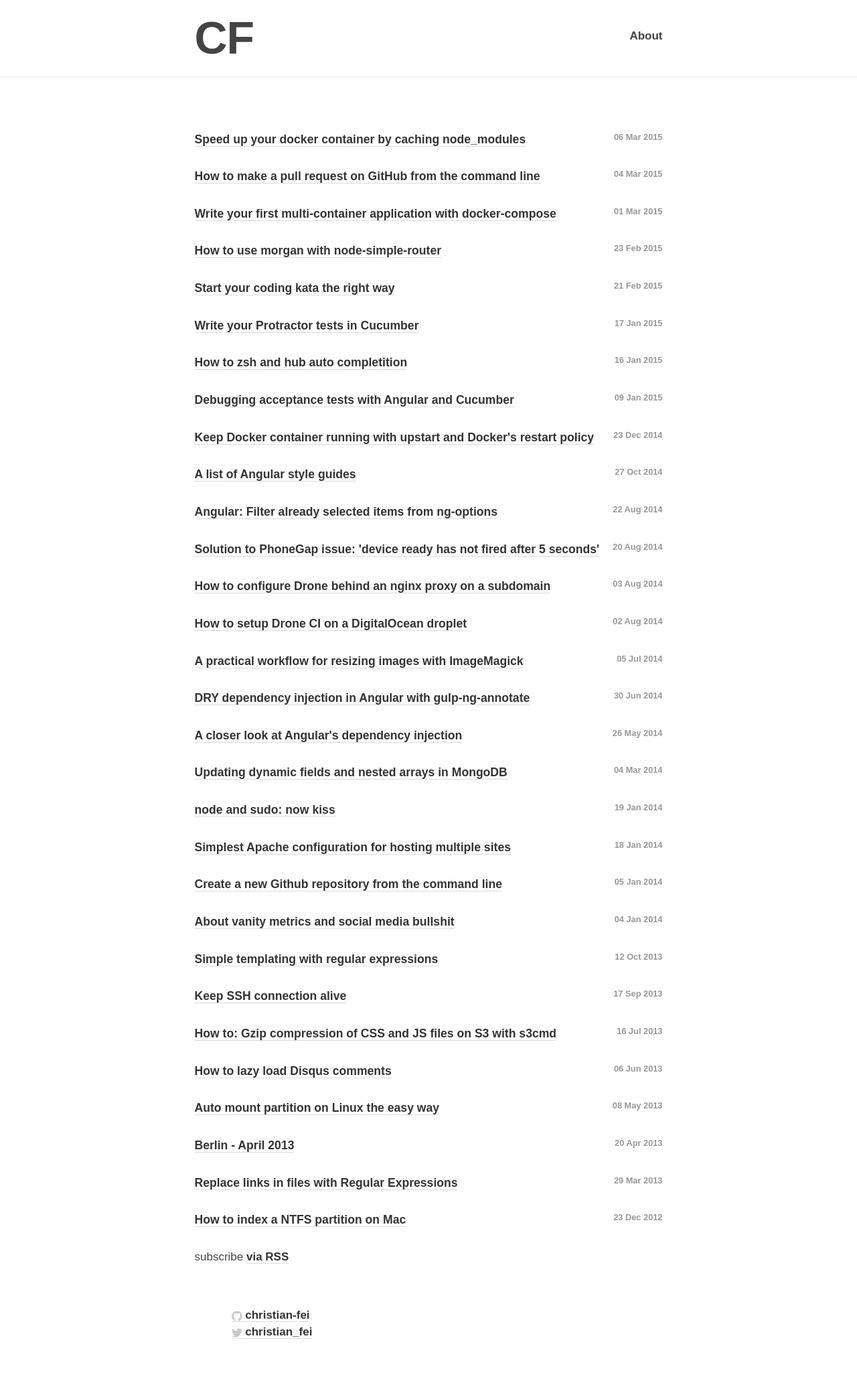
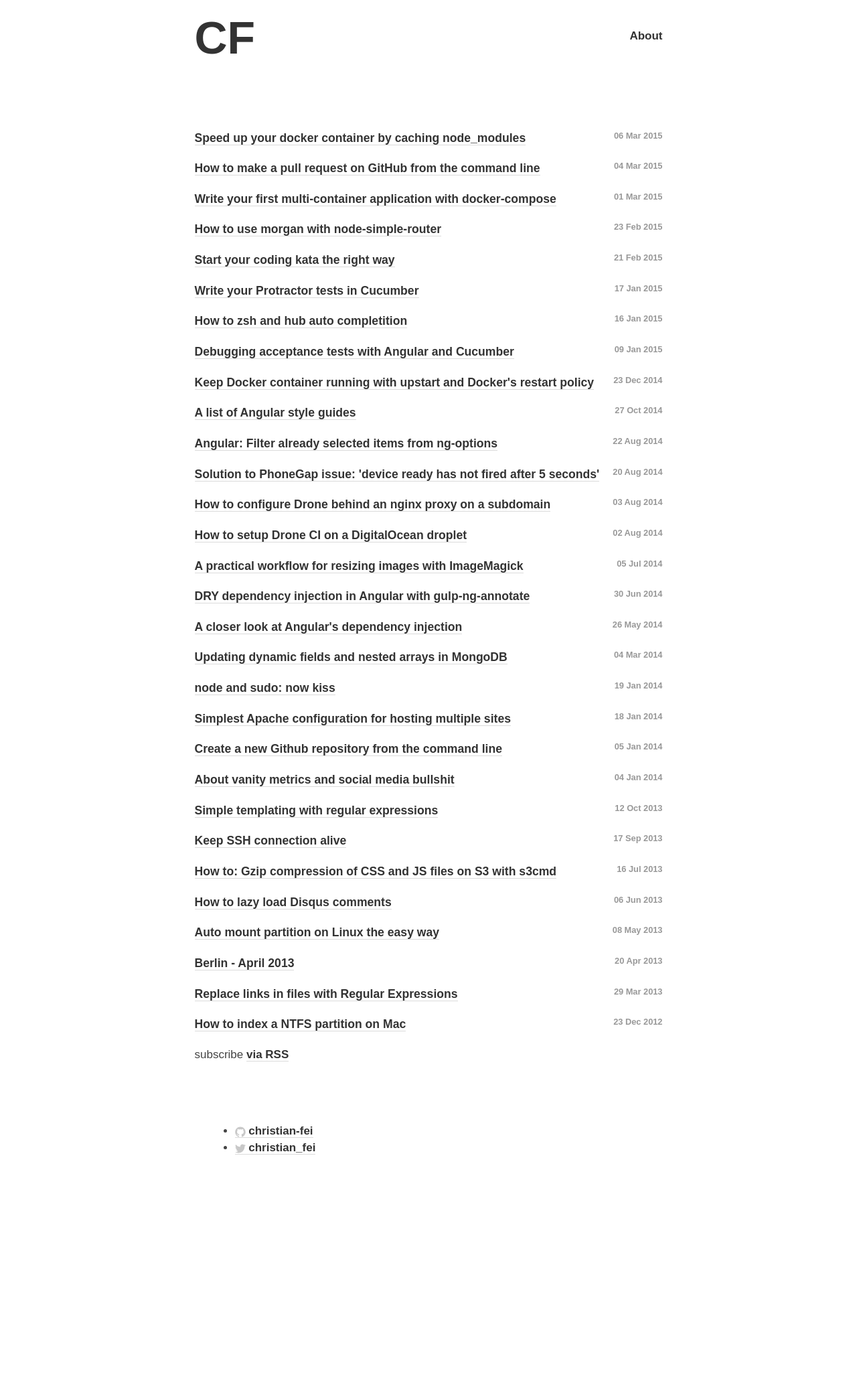
Before and after one commit to christian-fei/christian-fei.github.io-pandoc, a Jekyll site: the page built from index.html, in a window 1280 px wide. Shown: the whole page at 67% size. Built offline with Jekyll 4.4.1, drawn with Linux system fonts in a browser that asks for light colours; Markdown is read by kramdown in place of the engine named in the settings; after the commit the page ends 1737 px from its top, so only the background shows below that.

Commit message:
cleaned up css

```diff
--- a/_sass/_layout.scss
+++ b/_sass/_layout.scss
@@ -3,24 +3,17 @@
  */
 .site-header {
   padding: 1rem 0;
-  border-bottom: 2px solid lighten(invert($background-color), 95%);
-
-  &, * {
-    color: $text-color !important;
-  }
 
   a {
     border-bottom: none;
   }
 
-  // Positioning context for the mobile navigation icon
   position: relative;
 }
 
 
 .site-title {
   display: inline-block;
-  letter-spacing: -1px;
   margin-bottom: 0;
   margin-top: 0;
   float: left;
@@ -34,20 +27,10 @@
     display: none;
   }
 
-  .page-link {
-    color: $text-color;
-
-    // Gaps between nav items, but not on the first one
-    &:not(:first-child) {
-      margin-left: 20px;
-    }
-  }
-
   @include media-query($on-palm) {
     position: absolute;
     top: 9px;
     right: 30px;
-    background-color: $background-color;
     border: 1px solid $grey-color-light;
     border-radius: 5px;
     text-align: right;
@@ -89,84 +72,14 @@
 }
 
 
-
-
 .home-row {
   margin: 5rem auto;
 }
 
 
-
-
-/**
- * Site footer
- */
 .site-footer {
-  border-top: 1px solid $grey-color-light;
-  padding: $spacing-unit 0;
+  margin-top: 5rem;
 }
-
-.footer-heading {
-  font-size: 18px;
-  margin-bottom: $spacing-unit / 2;
-}
-
-.contact-list,
-.social-media-list {
-  list-style: none;
-  margin-left: 0;
-}
-
-.footer-col-wrapper {
-  font-size: 15px;
-  color: $grey-color;
-  margin-left: -$spacing-unit / 2;
-}
-
-.footer-col {
-  float: left;
-  margin-bottom: $spacing-unit / 2;
-  padding-left: $spacing-unit / 2;
-}
-
-.footer-col-1 {
-  width: -webkit-calc(35% - (#{$spacing-unit} / 2));
-  width:         calc(35% - (#{$spacing-unit} / 2));
-}
-
-.footer-col-2 {
-  width: -webkit-calc(20% - (#{$spacing-unit} / 2));
-  width:         calc(20% - (#{$spacing-unit} / 2));
-}
-
-.footer-col-3 {
-  width: -webkit-calc(45% - (#{$spacing-unit} / 2));
-  width:         calc(45% - (#{$spacing-unit} / 2));
-}
-
-@include media-query($on-laptop) {
-  .footer-col-1,
-  .footer-col-2 {
-    width: -webkit-calc(50% - (#{$spacing-unit} / 2));
-    width:         calc(50% - (#{$spacing-unit} / 2));
-  }
-
-  .footer-col-3 {
-    width: -webkit-calc(100% - (#{$spacing-unit} / 2));
-    width:         calc(100% - (#{$spacing-unit} / 2));
-  }
-}
-
-@include media-query($on-palm) {
-  .footer-col {
-    float: none;
-    width: -webkit-calc(100% - (#{$spacing-unit} / 2));
-    width:         calc(100% - (#{$spacing-unit} / 2));
-  }
-}
-
-
-
 
 .post-list {
   margin-left: 0;
@@ -232,5 +145,5 @@
 }
 
 #disqus_thread {
-  margin-top: 200px;
+  margin-top: 100px;
 }
--- a/css/main.scss
+++ b/css/main.scss
@@ -10,7 +10,7 @@
 $base-font-size:   17px;
 $small-font-size:  $base-font-size * 0.875;
 
-$spacing-unit:     30px;
+$spacing-unit:     20px;
 
 $text-color:       #444444;
 $link-color:       #333333;
```
